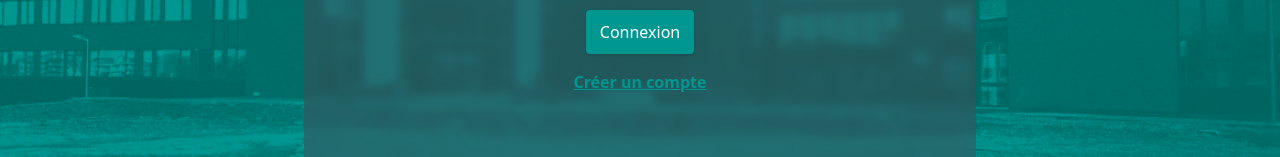
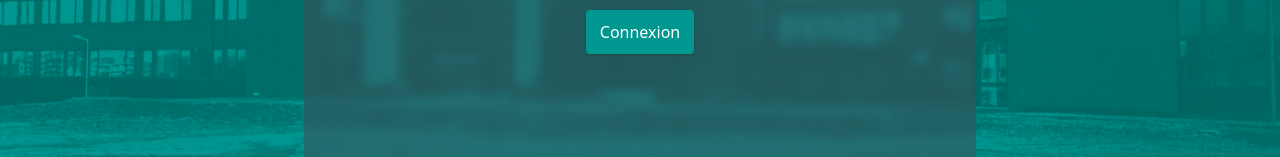
Before and after one commit to sleepy-monax/pae, a React (Create React App) app in the folder frontend/: page /login in a window 1280 px wide. Shown: the part 470-627 px from the top of the page. Built offline with nearby package versions, Linux system fonts and the light colour scheme.

Commit message:
frontend: plus de bouton creer compte dans le login

```diff
--- a/frontend/src/routes/Login.js
+++ b/frontend/src/routes/Login.js
@@ -71,9 +71,6 @@ export default class Login extends React.Component {
           <input type="password" placeholder="Mot de passe"></input>
 
           <Button text="Connexion" />
-          <Link to="/register" className="text-helha_blue underline font-bold">
-            Créer un compte
-          </Link>
         </form>
 
       </div>
```
